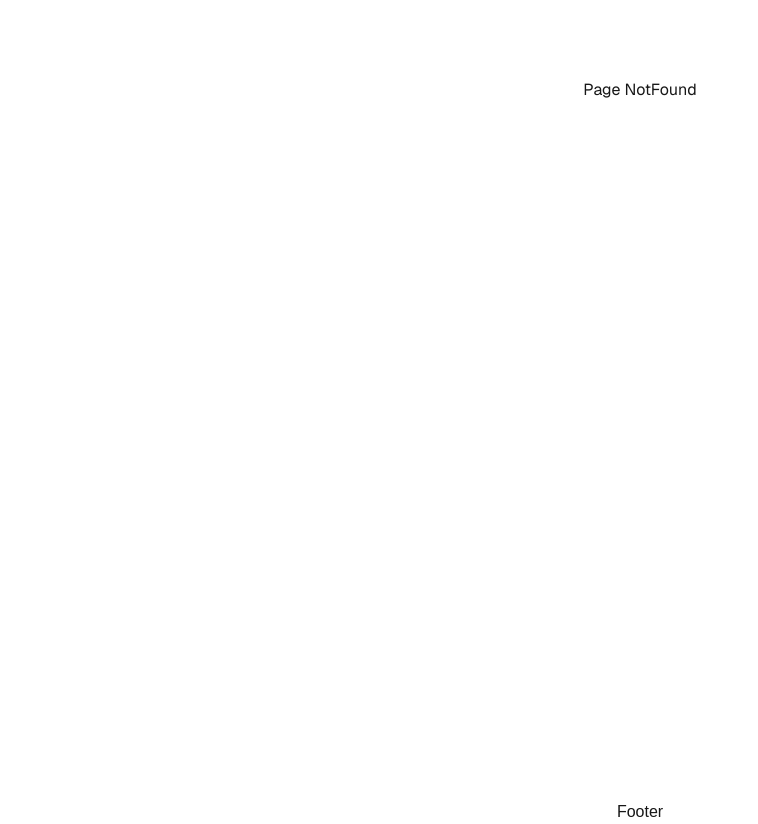
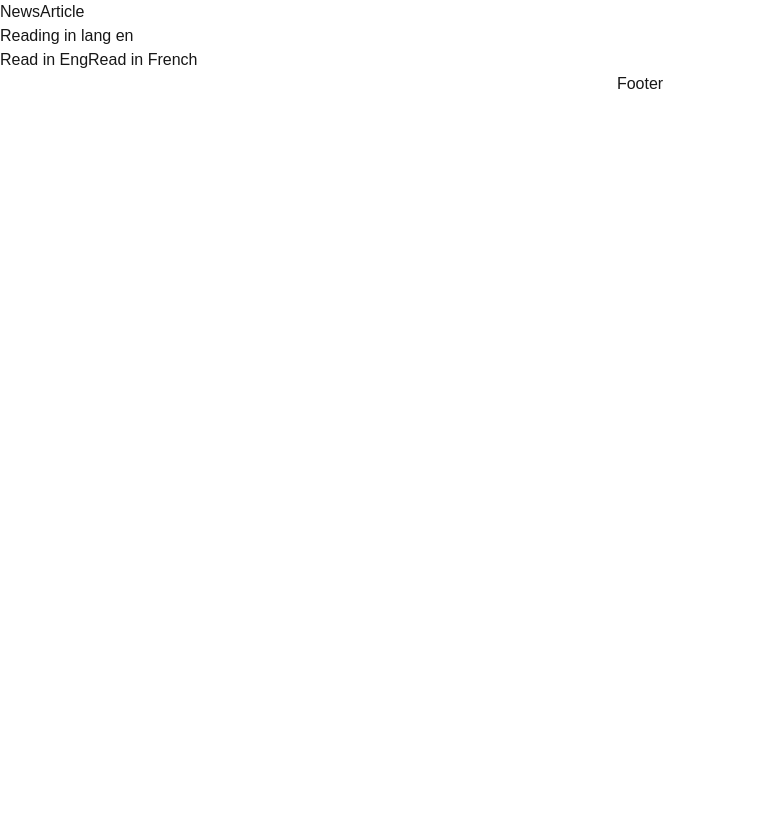
Before and after one commit to seregakotenko/next, a Next.js app: page /articles/1 in a window 1280 px wide. Before the commit this address had no page. Shown: the whole page, without its empty margins (0-758 px from the left). After the commit the page ends 800 px from the top, so only its background shows below. Built offline with nearby package versions, Linux system fonts and the light colour scheme.

Commit message:
Navigation

```diff
--- /dev/null
+++ b/app/articles/[articleId]/page.tsx
@@ -0,0 +1,29 @@
+import type { Metadata } from 'next';
+import Link from 'next/link';
+
+export const metadata: Metadata = {
+  title: {
+    absolute: 'absolute Article',
+  },
+};
+
+type PageType = {
+  params: Promise<{ articleId: string }>;
+  searchParams: Promise<{ lang?: 'en' | 'fr' }>;
+};
+
+export default async function NewsArticle({ params, searchParams }: PageType) {
+  const { articleId } = await params;
+  const { lang = 'en' } = await searchParams;
+
+  return (
+    <div className="">
+      <h1>NewsArticle</h1>
+      Reading in lang {lang}
+      <ul>
+        <Link href={`/articles/${articleId}?lang=en`}>Read in Eng</Link>
+        <Link href={`/articles/${articleId}?lang=fr`}>Read in French</Link>
+      </ul>
+    </div>
+  );
+}
--- /dev/null
+++ b/app/order-product/page.tsx
@@ -0,0 +1,19 @@
+'use client';
+
+import { useRouter } from 'next/navigation';
+
+export default function OrderProduct() {
+  const router = useRouter();
+  const handleOrderPlaceButtonClick = () => {
+    console.log('handleOrderPlaceButtonClick'); // todo
+    router.push('/');
+  };
+  return (
+    <div className="">
+      <h1>OrderProduct</h1>
+      <button className="" onClick={handleOrderPlaceButtonClick}>
+        Place order
+      </button>
+    </div>
+  );
+}
--- a/app/page.tsx
+++ b/app/page.tsx
@@ -11,6 +11,12 @@ export default function Home() {
         <li className="">
           <Link href="/products">Products</Link>
         </li>
+        <li className="">
+          <Link href="/articles/news?lang=en">News on Eng</Link>
+        </li>
+        <li className="">
+          <Link href="/articles/news?lang=fr">News on French</Link>
+        </li>
       </ol>
     </div>
   );
--- a/app/products/[productId]/reviews/[reviewId]/page.tsx
+++ b/app/products/[productId]/reviews/[reviewId]/page.tsx
@@ -1,4 +1,4 @@
-import { notFound } from 'next/navigation';
+import { redirect } from 'next/navigation';
 
 type PageType = {
   params: Promise<{
@@ -11,7 +11,9 @@ export default async function Review({ params }: PageType) {
   const { productId, reviewId } = await params;
 
   if (parseInt(reviewId) > 1000) {
-    notFound();
+    // notFound();
+
+    redirect(`/products`);
   }
 
   return (
```
